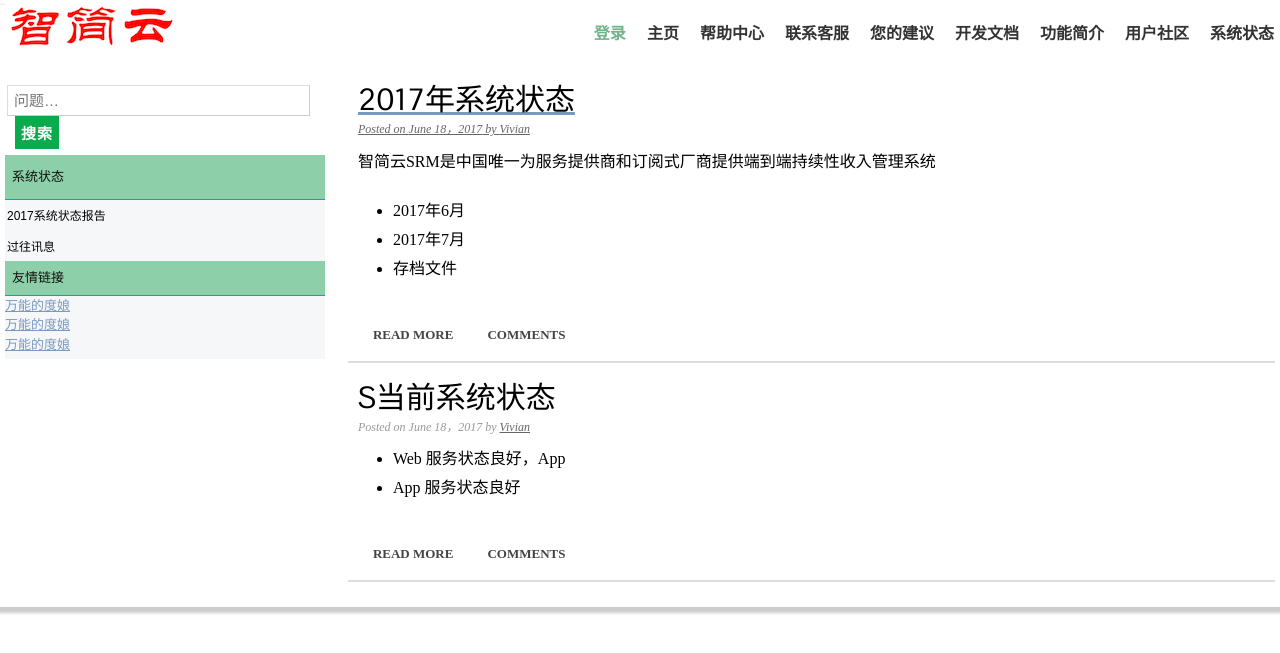
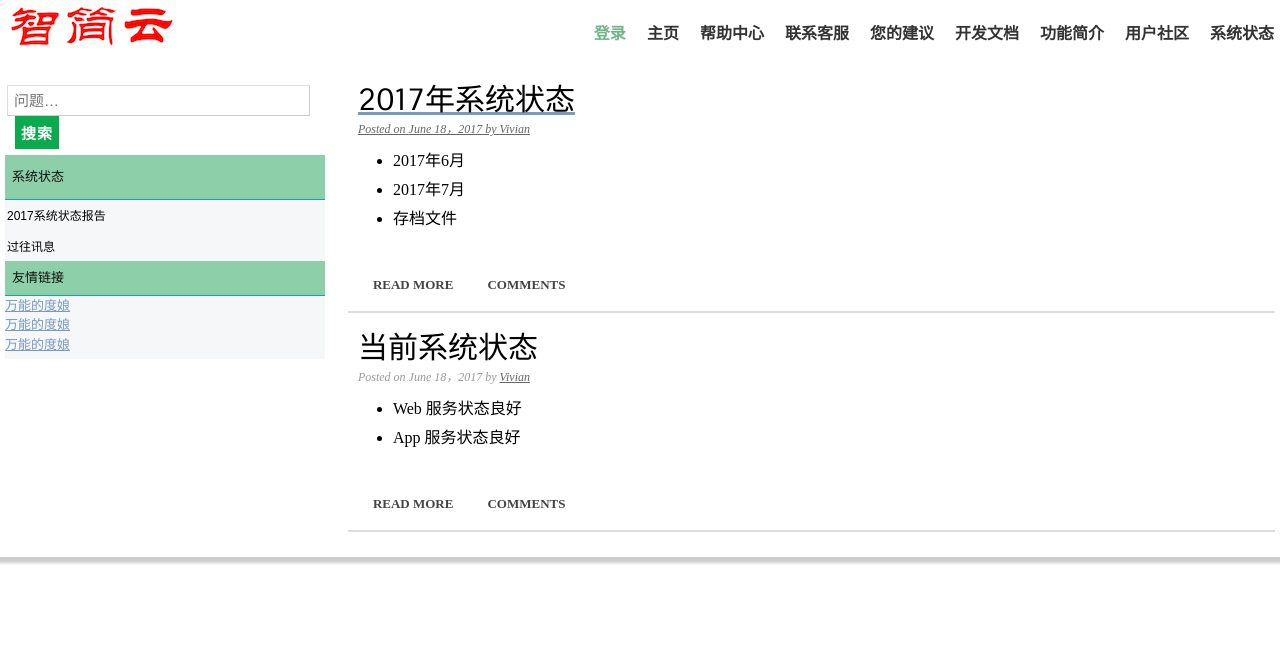
Before and after one commit to dreampivot/slipscloud.github.io, a Jekyll site: the page help/systemstatus.html, which Jekyll copies as it is, in a window 1280 px wide. Shown: the top 653 px of the page. Built offline with Jekyll 4.4.1, drawn with Linux system fonts in a browser that asks for light colours.

Commit message:
Update systemstatus.html

```diff
--- a/help/systemstatus.html
+++ b/help/systemstatus.html
@@ -12,8 +12,6 @@
 <div id="container">
   <nav>
     	<ul>
-
-
 	    <li><a href="systemstatus.html">系统状态</a></li>
             <li><a href="community.html">用户社区</a></li>
 	    <li><a href="functions.html">功能简介</a></li>
@@ -38,8 +36,6 @@
 		<h2>2017年系统状态</h2>
 		<div class="article-info">Posted on <time datetime="2017-06-18">June 18，2017</time> by <a href="#" rel="author">Vivian</a></div>
 
-                <p>智简云SRM是中国唯一为服务提供商和订阅式厂商提供端到端持续性收入管理系统</p>
-
 		<ul class="styledlist">
 		<li>2017年6月</li>
 		<li>2017年7月</li>
@@ -54,10 +50,10 @@
 
 		<article class="expanded">
 
-            	<h2>S当前系统状态</h2>
+            	<h2>当前系统状态</h2>
 		<div class="article-info">Posted on <time datetime="2017-06-18">June 18，2017</time> by <a href="#" rel="author">Vivian</a></div>
 		<ul class="styledlist">
-		<li>Web 服务状态良好，App</li>
+		<li>Web 服务状态良好</li>
 		<li>App 服务状态良好 </li>
 
 		</ul>
```
